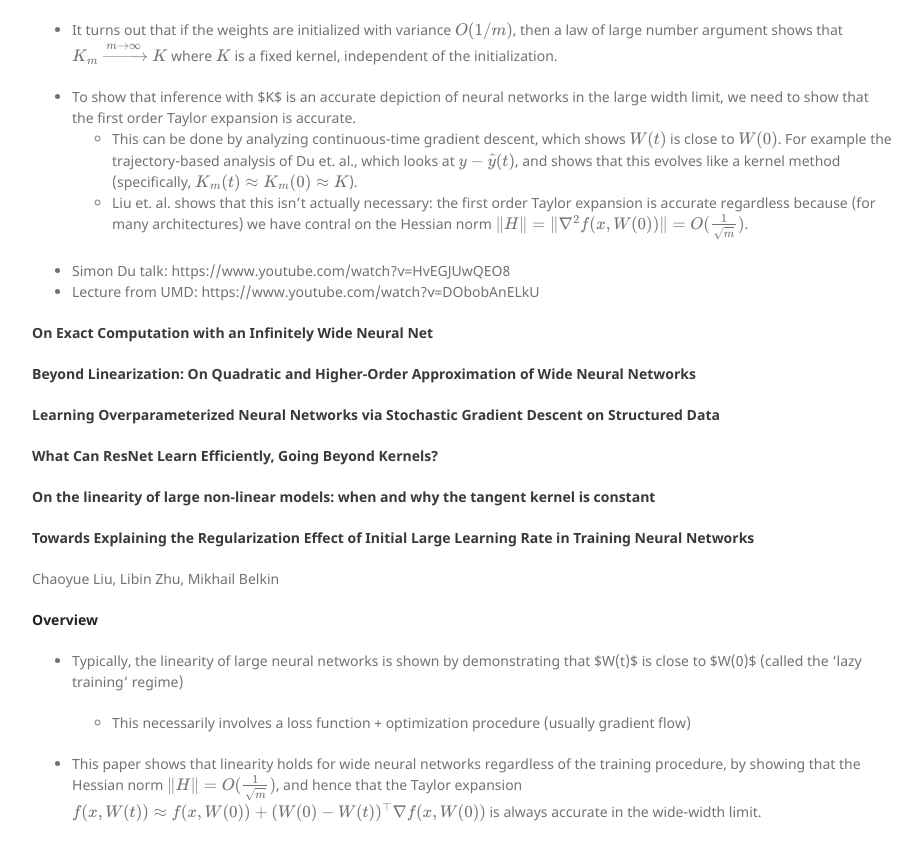
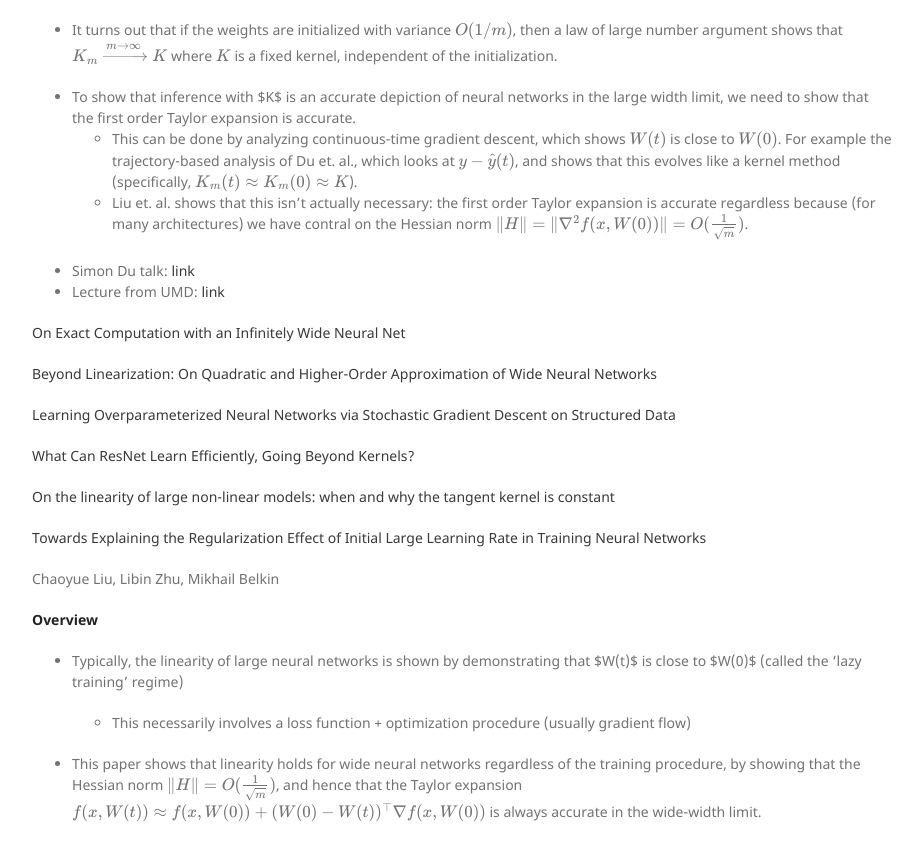
Before and after one commit to rythei/PersonalSiteWorking, a Jekyll site: the page built from paper_log.md, in a window 1280 px wide and 900 px high, scrolled down 1506 px. Shown: the top 861 px of the window, without its empty margins (178-1100 px from the left). Built offline with Jekyll 4.4.1, drawn with Linux system fonts in a browser that asks for light colours; formulas are drawn with MathJax 3.

Commit message:
update log

```diff
--- a/paper_log.md
+++ b/paper_log.md
@@ -9,9 +9,7 @@ layout: post
 
 [Influence Functions in Deep Learning Are Fragile ](https://arxiv.org/pdf/2006.14651.pdf)
 
-
-
-#### [Understanding Black-box Predictions via Influence Functions](https://arxiv.org/pdf/1703.04730.pdf)
+[Understanding Black-box Predictions via Influence Functions](https://arxiv.org/pdf/1703.04730.pdf)
 
 Pang Wei Koh, Percy Liang
 
@@ -37,15 +35,15 @@ Pang Wei Koh, Percy Liang
 
 ### Classification
 
-#### [Classification vs regression in overparameterized regimes: Does the loss function matter?](https://arxiv.org/pdf/2005.08054.pdf)
+[Classification vs regression in overparameterized regimes: Does the loss function matter?](https://arxiv.org/pdf/2005.08054.pdf)
 
-#### [On the proliferation of support vectors in high dimensions ](https://arxiv.org/pdf/2009.10670.pdf)
+[On the proliferation of support vectors in high dimensions ](https://arxiv.org/pdf/2009.10670.pdf)
 
-#### [The generalization error of max-margin linear classifiers: High-dimensional asymptotics in the overparametrized regime ](https://arxiv.org/pdf/1911.01544.pdf)
+[The generalization error of max-margin linear classifiers: High-dimensional asymptotics in the overparametrized regime ](https://arxiv.org/pdf/1911.01544.pdf)
 
-#### [The Phase Transition for the Existence of the Maximum Likelihood Estimate in High-dimensional Logistic Regression](https://arxiv.org/pdf/1804.09753.pdf)
+[The Phase Transition for the Existence of the Maximum Likelihood Estimate in High-dimensional Logistic Regression](https://arxiv.org/pdf/1804.09753.pdf)
 
-#### [**LIVING ON THE EDGE: PHASE TRANSITIONS IN CONVEX PROGRAMS WITH RANDOM DATA**](https://arxiv.org/pdf/1303.6672.pdf)
+[LIVING ON THE EDGE: PHASE TRANSITIONS IN CONVEX PROGRAMS WITH RANDOM DATA](https://arxiv.org/pdf/1303.6672.pdf)
 
 [A Study in Rashomon Curves and Volumes:
  A New Perspective on Generalization and Model Simplicity in Machine Learning ](https://arxiv.org/pdf/1908.01755.pdf)
@@ -77,20 +75,20 @@ Pang Wei Koh, Percy Liang
 - To show that inference with $K$ is an accurate depiction of neural networks in the large width limit, we need to show that the first order Taylor expansion is accurate.
   - This can be done by analyzing continuous-time gradient descent, which shows $$W(t)$$ is close to $$W(0)$$. For example the trajectory-based analysis of Du et. al., which looks at $$y - \hat{y}(t)$$, and shows that this evolves like a kernel method (specifically, $$K_m(t) \approx K_m(0) \approx K$$).
   - Liu et. al. shows that this isn't actually necessary: the first order Taylor expansion is accurate regardless because (for many architectures) we have contral on the Hessian norm $$\|H\| = \|\nabla^2 f(x, W(0))\| = O(\frac{1}{\sqrt{m}})$$.
-- Simon Du talk: https://www.youtube.com/watch?v=HvEGJUwQEO8
-- Lecture from UMD: https://www.youtube.com/watch?v=DObobAnELkU
+- Simon Du talk: [link](https://www.youtube.com/watch?v=HvEGJUwQEO8)
+- Lecture from UMD: [link](https://www.youtube.com/watch?v=DObobAnELkU)
 
-#### [On Exact Computation with an Infinitely Wide Neural Net](https://arxiv.org/pdf/1904.11955.pdf)
+[On Exact Computation with an Infinitely Wide Neural Net](https://arxiv.org/pdf/1904.11955.pdf)
 
-#### [Beyond Linearization: On Quadratic and Higher-Order Approximation of Wide Neural Networks](https://arxiv.org/pdf/1910.01619.pdf)
+[Beyond Linearization: On Quadratic and Higher-Order Approximation of Wide Neural Networks](https://arxiv.org/pdf/1910.01619.pdf)
 
-#### [Learning Overparameterized Neural Networks via Stochastic Gradient Descent on Structured Data](https://papers.nips.cc/paper/8038-learning-overparameterized-neural-networks-via-stochastic-gradient-descent-on-structured-data.pdf)
+[Learning Overparameterized Neural Networks via Stochastic Gradient Descent on Structured Data](https://papers.nips.cc/paper/8038-learning-overparameterized-neural-networks-via-stochastic-gradient-descent-on-structured-data.pdf)
 
-#### [What Can ResNet Learn Efficiently, Going Beyond Kernels?](https://arxiv.org/pdf/1905.10337.pdf)
+[What Can ResNet Learn Efficiently, Going Beyond Kernels?](https://arxiv.org/pdf/1905.10337.pdf)
 
-#### [On the linearity of large non-linear models: when and why the tangent kernel is constant](https://arxiv.org/pdf/2010.01092.pdf)
+[On the linearity of large non-linear models: when and why the tangent kernel is constant](https://arxiv.org/pdf/2010.01092.pdf)
 
-#### [Towards Explaining the Regularization Effect of Initial Large Learning Rate in Training Neural Networks ](https://arxiv.org/pdf/1907.04595.pdf)
+[Towards Explaining the Regularization Effect of Initial Large Learning Rate in Training Neural Networks ](https://arxiv.org/pdf/1907.04595.pdf)
 
 Chaoyue Liu, Libin Zhu, Mikhail Belkin
 
```
